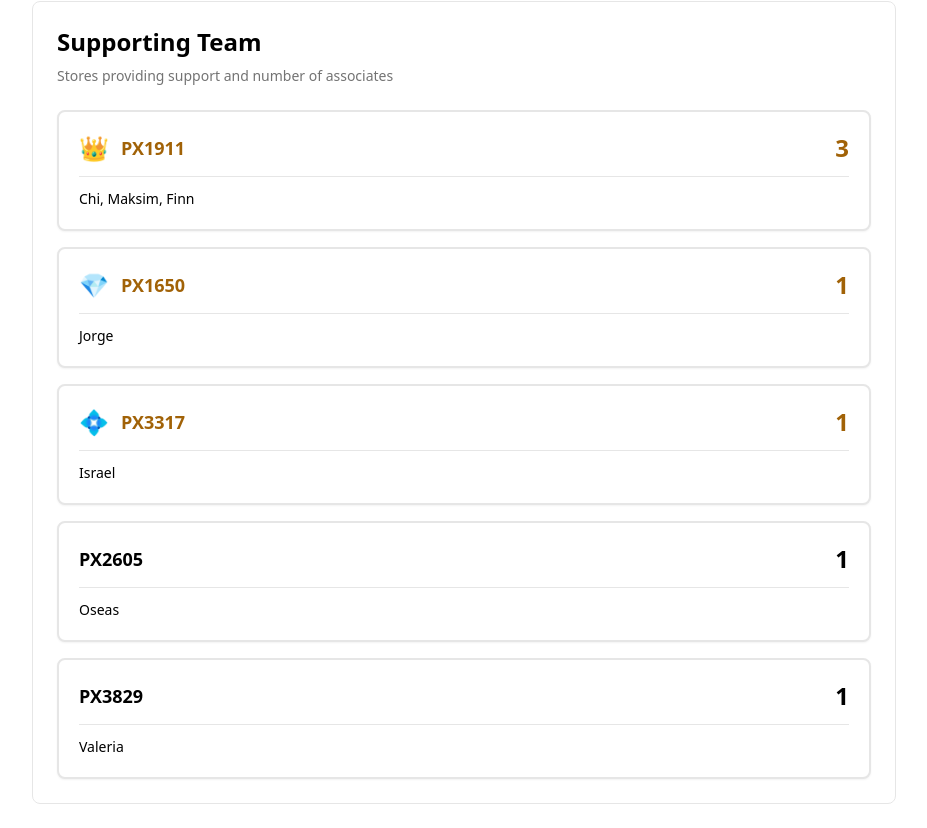
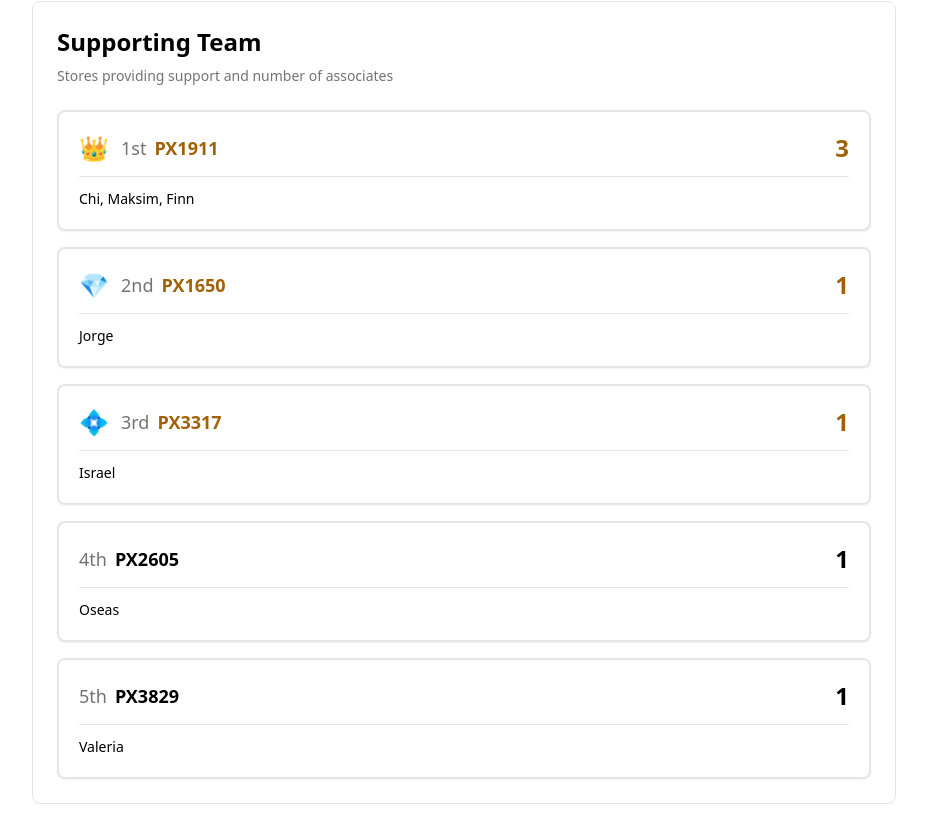
Before and after one commit to olegkuftyrev/2475blackfriday, a Next.js app: page / in a window 1280 px wide. Shown: the part 4120-4948 px from the top of the page, without its empty margins (176-1103 px from the left). Built offline with nearby package versions, Linux system fonts and the light colour scheme.

Commit message:
Add ordinal numbers (1st, 2nd, 3rd) to Top Contributors and Supporting Team lists

```diff
--- a/components/items-checklist/index.js
+++ b/components/items-checklist/index.js
@@ -64,6 +64,16 @@ export function ItemsChecklist() {
     if (index === 1) return '💎' // 2nd - diamond
     if (index === 2) return '💠' // 3rd - diamond shape
     return null
+  }
+
+  // Function to get ordinal suffix (1st, 2nd, 3rd, etc.)
+  const getOrdinalSuffix = (n) => {
+    const j = n % 10
+    const k = n % 100
+    if (j === 1 && k !== 11) return n + 'st'
+    if (j === 2 && k !== 12) return n + 'nd'
+    if (j === 3 && k !== 13) return n + 'rd'
+    return n + 'th'
   }
 
   return (
@@ -179,6 +189,9 @@ export function ItemsChecklist() {
                   )}
                   <div>
                     <div className={`font-semibold ${index === 0 ? 'text-yellow-700 dark:text-yellow-400' : ''}`}>
+                      <span className="text-muted-foreground font-normal mr-2">
+                        {getOrdinalSuffix(index + 1)}
+                      </span>
                       {contributor.name}
                     </div>
                     {index === 0 && (
--- a/components/store-support/index.js
+++ b/components/store-support/index.js
@@ -1,6 +1,16 @@
 "use client"
 
 export function StoreSupport() {
+  // Function to get ordinal suffix (1st, 2nd, 3rd, etc.)
+  const getOrdinalSuffix = (n) => {
+    const j = n % 10
+    const k = n % 100
+    if (j === 1 && k !== 11) return n + 'st'
+    if (j === 2 && k !== 12) return n + 'nd'
+    if (j === 3 && k !== 13) return n + 'rd'
+    return n + 'th'
+  }
+
   // Собираем данные о магазинах и количестве людей
   // Из BoH Plan
   const bohPeople = [
@@ -104,6 +114,9 @@ export function StoreSupport() {
                 )}
                 <div>
                   <div className={`font-semibold text-lg ${index < 3 ? 'text-yellow-700 dark:text-yellow-400' : 'text-foreground'}`}>
+                    <span className="text-muted-foreground font-normal mr-2">
+                      {getOrdinalSuffix(index + 1)}
+                    </span>
                     {storeInfo.store}
                   </div>
                 </div>
```
